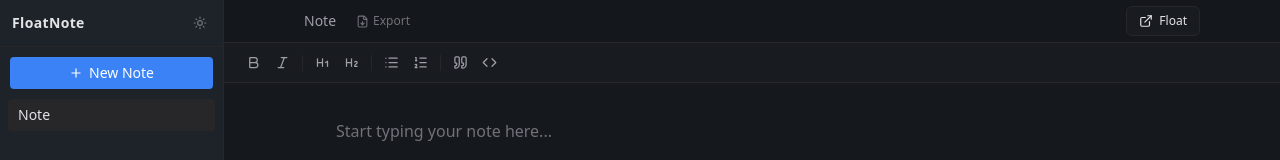
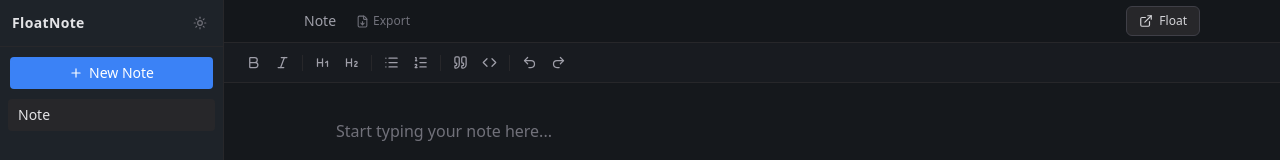
Before and after one commit to inbox-hasibur/Floating-Notes, a Next.js app: page / in a window 1280 px wide. Both pictures are taken after a click on the button "New Note". Shown: the top 160 px of the page. Built offline with nearby package versions, Linux system fonts and the light colour scheme; no server answers.

Commit message:
Floating Bug Fix

```diff
--- a/src/components/Editor.tsx
+++ b/src/components/Editor.tsx
@@ -4,12 +4,12 @@
 import StarterKit from '@tiptap/starter-kit';
 import Placeholder from '@tiptap/extension-placeholder';
 import { useNoteStore } from '@/store/useNoteStore';
-import { useEffect, useRef, useCallback } from 'react';
+import { useEffect, useRef } from 'react';
 import FloatingDock from './FloatingDock';
 import { exportAsMarkdown, exportAsPlainText, exportAsHtml } from '@/lib/exporter';
 import {
   Bold, Italic, List, ListOrdered, Heading1, Heading2,
-  Quote, Code, FileText, FileCode, FileDown
+  Quote, Code, FileText, FileCode, FileDown, Undo2, Redo2
 } from 'lucide-react';
 
 function EditorToolbar({ editor }: { editor: any }) {
@@ -22,10 +22,10 @@
 
   return (
     <div className="flex items-center gap-0.5 px-4 py-1.5 border-b border-zinc-800 bg-[#181b20] flex-wrap">
-      <button onClick={() => editor.chain().focus().toggleBold().run()} className={btnClass(editor.isActive('bold'))} title="Bold">
+      <button onClick={() => editor.chain().focus().toggleBold().run()} className={btnClass(editor.isActive('bold'))} title="Bold (Ctrl+B)">
         <Bold size={15} />
       </button>
-      <button onClick={() => editor.chain().focus().toggleItalic().run()} className={btnClass(editor.isActive('italic'))} title="Italic">
+      <button onClick={() => editor.chain().focus().toggleItalic().run()} className={btnClass(editor.isActive('italic'))} title="Italic (Ctrl+I)">
         <Italic size={15} />
       </button>
       <span className="w-px h-4 bg-zinc-800 mx-1" />
@@ -48,6 +48,13 @@
       </button>
       <button onClick={() => editor.chain().focus().toggleCodeBlock().run()} className={btnClass(editor.isActive('codeBlock'))} title="Code block">
         <Code size={15} />
+      </button>
+      <span className="w-px h-4 bg-zinc-800 mx-1" />
+      <button onClick={() => editor.chain().focus().undo().run()} className={btnClass(false)} title="Undo (Ctrl+Z)">
+        <Undo2 size={15} />
+      </button>
+      <button onClick={() => editor.chain().focus().redo().run()} className={btnClass(false)} title="Redo (Ctrl+Y)">
+        <Redo2 size={15} />
       </button>
     </div>
   );
@@ -140,9 +147,9 @@
       <div className="sticky top-0 z-10 backdrop-blur-sm px-6 py-1.5 border-b" style={{ background: 'color-mix(in srgb, var(--bg) 85%, transparent)', borderColor: 'var(--border)' }}>
         <div className="max-w-4xl mx-auto flex items-center justify-between">
           <div className="flex items-center gap-3">
-        <div className="text-sm text-zinc-400 font-medium truncate max-w-[280px]">
-          {activeNote?.title || 'Note'}
-        </div>
+            <div className="text-sm text-zinc-400 font-medium truncate max-w-[280px]">
+              {activeNote?.title || 'Note'}
+            </div>
             <div className="relative group">
               <button className="flex items-center gap-1 px-2 py-1 rounded text-xs text-zinc-500 hover:text-zinc-300 hover:bg-zinc-800 transition-colors">
                 <FileDown size={13} />
@@ -168,7 +175,7 @@
         </div>
       </div>
 
-      {/* Formatting toolbar */}
+      {/* Formatting toolbar with undo/redo */}
       <EditorToolbar editor={editor} />
 
       {/* Editor content */}
--- a/src/components/FloatingDock.tsx
+++ b/src/components/FloatingDock.tsx
@@ -1,27 +1,68 @@
 'use client';
 
+import { useState, useRef, useCallback, useEffect } from 'react';
 import { useNoteStore } from '@/store/useNoteStore';
+import { openPopupWindow, closeFloatingWindow } from '@/lib/floating';
 import { ExternalLink, Dock } from 'lucide-react';
 
 export default function FloatingDock() {
-  const { activeNoteId, floatingWindowOpen, setFloatingWindowOpen } = useNoteStore();
+  const { notes, activeNoteId, floatingWindowOpen, setFloatingWindowOpen } = useNoteStore();
+  const floatingWindowRef = useRef<Window | null>(null);
+  const [isFloating, setIsFloating] = useState(false);
+
+  useEffect(() => {
+    const checkWindowClosed = setInterval(() => {
+      if (floatingWindowRef.current?.closed) {
+        floatingWindowRef.current = null;
+        setFloatingWindowOpen(false);
+        setIsFloating(false);
+      }
+    }, 1000);
+    return () => clearInterval(checkWindowClosed);
+  }, [setFloatingWindowOpen]);
+
+  useEffect(() => {
+    // Sync floatingWindowOpen state to isFloating
+    if (!floatingWindowOpen) {
+      setIsFloating(false);
+    }
+  }, [floatingWindowOpen]);
+
+  const handleFloat = useCallback(() => {
+    if (!activeNoteId) return;
+    const activeNote = notes.find((n) => n.id === activeNoteId);
+    const noteTitle = activeNote?.title || 'Note';
+
+    closeFloatingWindow(floatingWindowRef.current);
+    const popup = openPopupWindow(activeNoteId, noteTitle);
+    if (popup) {
+      floatingWindowRef.current = popup;
+      setFloatingWindowOpen(true);
+      setIsFloating(true);
+    }
+  }, [activeNoteId, notes, setFloatingWindowOpen]);
+
+  const handleDock = useCallback(() => {
+    closeFloatingWindow(floatingWindowRef.current);
+    floatingWindowRef.current = null;
+    setFloatingWindowOpen(false);
+    setIsFloating(false);
+  }, [setFloatingWindowOpen]);
 
   if (!activeNoteId) return null;
 
   return (
     <button
-      onClick={() => setFloatingWindowOpen(!floatingWindowOpen)}
-      className="flex items-center gap-1.5 px-3 py-1.5 rounded-md text-xs font-medium transition-all duration-150"
-      style={{
-        background: floatingWindowOpen ? 'var(--accent)' : 'var(--bg-alt)',
-        color: floatingWindowOpen ? '#ffffff' : 'var(--text)',
-        border: '1px solid',
-        borderColor: floatingWindowOpen ? 'var(--accent)' : 'var(--border)',
-      }}
-      title={floatingWindowOpen ? 'Close floating window' : 'Float note in popup'}
+      onClick={isFloating ? handleDock : handleFloat}
+      className={`flex items-center gap-1.5 px-3 py-1.5 rounded-md text-xs font-medium transition-all duration-150 ${
+        isFloating
+          ? 'bg-blue-600/20 text-blue-400 hover:bg-blue-600/30 border border-blue-500/30'
+          : 'bg-zinc-800 text-zinc-300 hover:bg-zinc-700 hover:text-white border border-zinc-700'
+      }`}
+      title={isFloating ? 'Dock note back' : 'Float note in separate window'}
     >
-      {floatingWindowOpen ? <Dock size={14} /> : <ExternalLink size={14} />}
-      <span className="hidden sm:inline">{floatingWindowOpen ? 'Dock' : 'Float'}</span>
+      {isFloating ? <Dock size={14} /> : <ExternalLink size={14} />}
+      <span className="hidden sm:inline">{isFloating ? 'Dock' : 'Float'}</span>
     </button>
   );
 }
--- a/src/components/Sidebar.tsx
+++ b/src/components/Sidebar.tsx
@@ -5,10 +5,10 @@
 import { useSession, signIn, signOut } from 'next-auth/react';
 import { migrateLocalToCloud } from '@/lib/migrate';
 import { useTheme } from 'next-themes';
-import { Plus, LogIn, LogOut, Cloud, Loader2, Sun, Moon, Mail, Lock, UserPlus, Pencil } from 'lucide-react';
+import { Plus, LogIn, LogOut, Cloud, Loader2, Sun, Moon, Mail, Lock, UserPlus, Pencil, Trash2 } from 'lucide-react';
 
 export default function Sidebar() {
-  const { notes, activeNoteId, addNote, updateNote, setActiveNoteId, floatingWindowOpen } = useNoteStore();
+  const { notes, activeNoteId, addNote, updateNote, deleteNote, setActiveNoteId, floatingWindowOpen } = useNoteStore();
   const { data: session, status } = useSession();
   const { theme, setTheme } = useTheme();
   const [syncing, setSyncing] = useState(false);
@@ -175,6 +175,20 @@
                   >
                     <Pencil size={10} />
                   </button>
+                  <button
+                    onClick={(e) => {
+                      e.stopPropagation();
+                      if (confirm('Delete this note?')) {
+                        deleteNote(note.id);
+                      }
+                    }}
+                    className="p-0.5 rounded opacity-0 group-hover:opacity-100 transition-opacity flex-shrink-0"
+                    style={{ color: 'var(--text-muted)' }}
+                    onMouseEnter={(e) => e.currentTarget.style.color = '#ef4444'}
+                    onMouseLeave={(e) => e.currentTarget.style.color = 'var(--text-muted)'}
+                  >
+                    <Trash2 size={10} />
+                  </button>
                   {floatingWindowOpen && activeNoteId === note.id && (
                     <span style={{ color: '#3b82f6', fontSize: 10, flexShrink: 0 }}>↗</span>
                   )}
```
